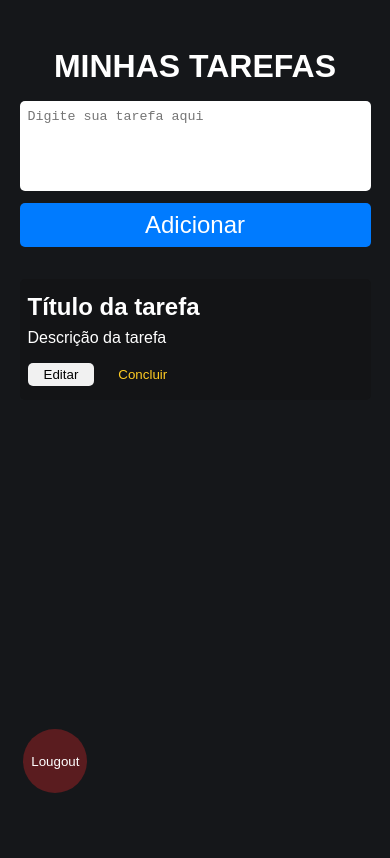
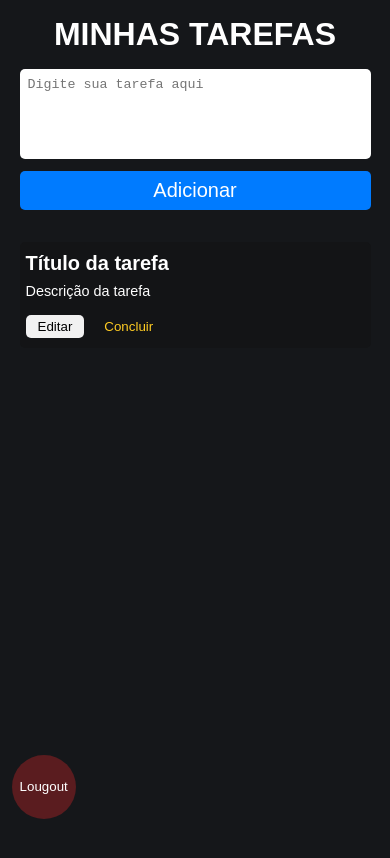
Before and after one commit to MarcioDavid81/firebase, a React (Vite) app: page /admin in a window 390 px wide. Shown: the top 858 px of the page. Built offline with nearby package versions, Linux system fonts and the light colour scheme; no server answers; sample sign-in values are in the browser's storage.

Commit message:
feat: insert responsive config

```diff
--- a/src/pages/Admin/admin.css
+++ b/src/pages/Admin/admin.css
@@ -69,3 +69,27 @@
     background-color: rgba(219, 38, 41, 0.75);
     box-shadow: 0 0 10px rgba(255, 255, 255, 0.5);
 }
+
+/*Responsividade*/
+
+@media (max-width: 768px){
+    .admin_container{
+        margin-top: 1rem;
+    }
+    .list{
+        padding: 10px 6px;
+    }
+    .list h2{
+        font-size: 1.25rem;
+    }
+    .list p{
+        font-size: 0.9rem;
+    }
+    .list button{
+        padding: 0.25rem 0.75rem;
+    }
+    .btn_logout{
+        bottom: 3%;
+        left: 3%;
+    }
+}
--- a/src/pages/Home/home.css
+++ b/src/pages/Home/home.css
@@ -62,3 +62,23 @@
     height: 90px;
     resize: none;
 }
+
+/*Responsividade*/
+
+@media (max-width: 768px){
+    .home_container h1{
+        font-size: 2.5rem;
+    }
+
+    .home_container span{
+        font-size: 0.75rem;
+    }
+
+    .form button{
+        font-size: 1.25rem;
+    }
+
+    .button_link{
+        font-size: 0.5rem;
+    }
+}
```
